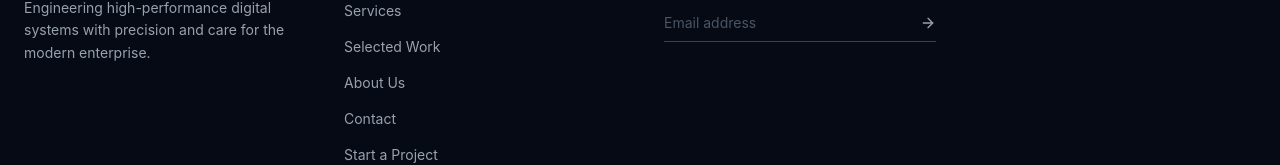
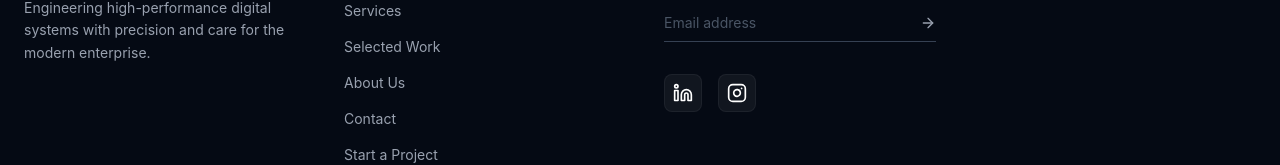
Before and after one commit to Sayan-CtrlZ/DevScale-Labs, a React (Vite) app in the folder client/: page / in a window 1280 px wide. Shown: the part 5208-5373 px from the top of the page. Built offline with nearby package versions, Linux system fonts and the light colour scheme.

Commit message:
added socials

```diff
--- a/client/src/components/Footer.tsx
+++ b/client/src/components/Footer.tsx
@@ -1,5 +1,5 @@
 
-import { ArrowRight } from 'lucide-react';
+import { ArrowRight, Instagram, Linkedin } from 'lucide-react';
 import { Link } from 'react-router-dom';
 import devscaleLogo from '../assets/LOGO (2).png';
 
@@ -44,6 +44,27 @@ const Footer = () => {
                             <ArrowRight className="w-4 h-4" />
                         </button>
                     </div>
+
+                    <div className="mt-8 flex gap-4">
+                        <a
+                            href="https://www.linkedin.com/company/devscale-labs"
+                            target="_blank"
+                            rel="noopener noreferrer"
+                            className="p-2 bg-white/5 rounded-lg hover:bg-white/10 hover:text-blue-400 transition-all border border-white/5"
+                            aria-label="LinkedIn"
+                        >
+                            <Linkedin className="w-5 h-5" />
+                        </a>
+                        <a
+                            href="https://www.instagram.com/devscale.labs/"
+                            target="_blank"
+                            rel="noopener noreferrer"
+                            className="p-2 bg-white/5 rounded-lg hover:bg-white/10 hover:text-pink-400 transition-all border border-white/5"
+                            aria-label="Instagram"
+                        >
+                            <Instagram className="w-5 h-5" />
+                        </a>
+                    </div>
                 </div>
             </div>
 
```
